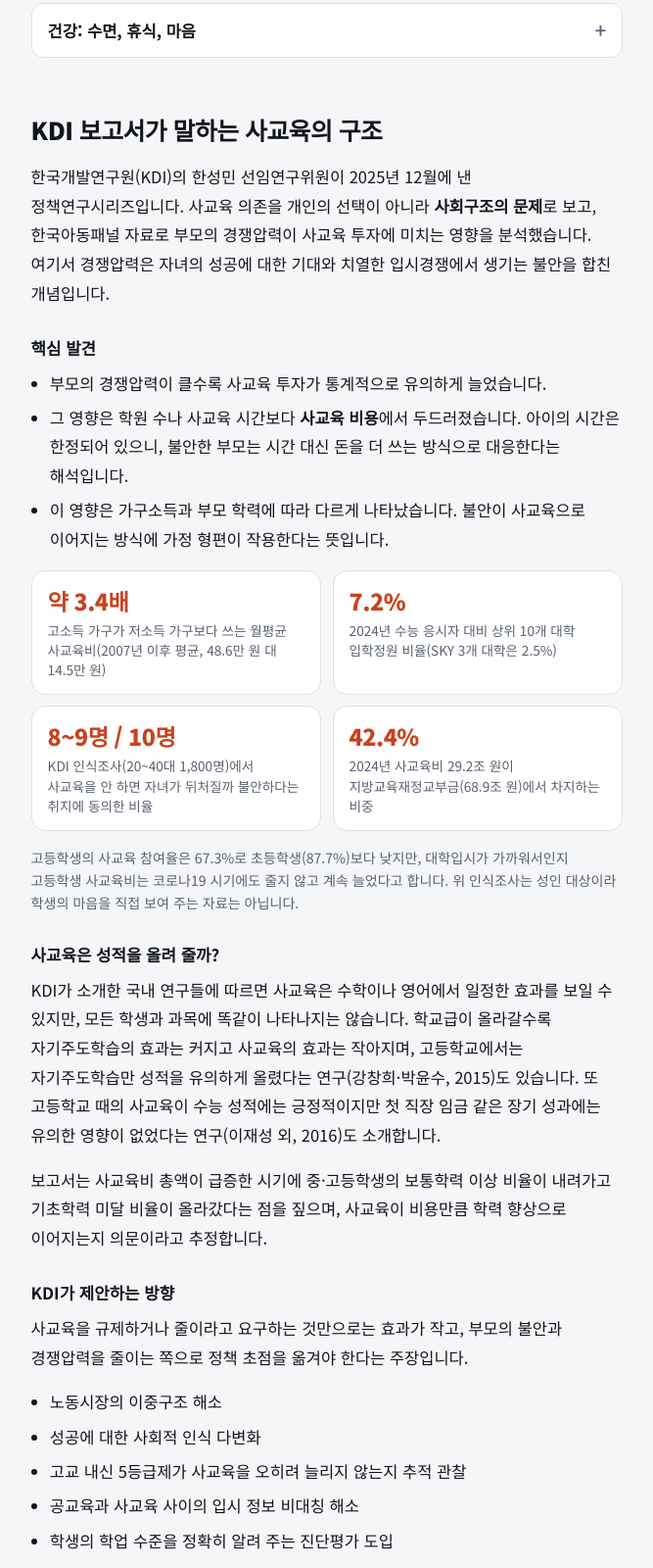
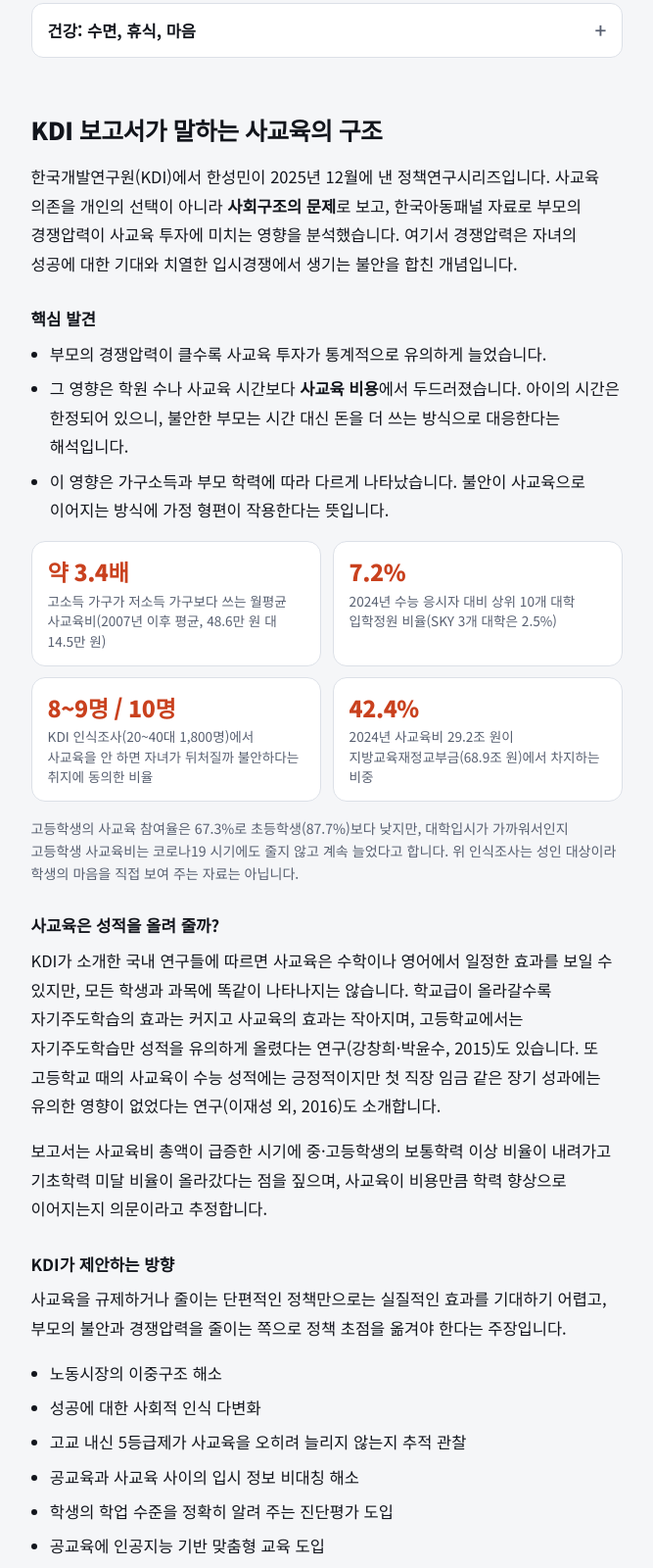
Before and after one commit to Libirdse/sagyoyuk-survey, a plain HTML site: page index.html in a window 1280 px wide. Shown: the part 2477-4077 px from the top of the page at 98% size, without its empty margins (306-973 px from the left). Drawn offline with Linux system fonts and the light colour scheme.

Commit message:
Align KDI summary wording with the report; drop author title

```diff
--- a/index.html
+++ b/index.html
@@ -263,7 +263,7 @@
 
   <section id="research">
     <h2>KDI 보고서가 말하는 사교육의 구조</h2>
-    <p>한국개발연구원(KDI)의 한성민 선임연구위원이 2025년 12월에 낸 정책연구시리즈입니다. 사교육 의존을 개인의 선택이 아니라 <b>사회구조의 문제</b>로 보고, 한국아동패널 자료로 부모의 경쟁압력이 사교육 투자에 미치는 영향을 분석했습니다. 여기서 경쟁압력은 자녀의 성공에 대한 기대와 치열한 입시경쟁에서 생기는 불안을 합친 개념입니다.</p>
+    <p>한국개발연구원(KDI)에서 한성민이 2025년 12월에 낸 정책연구시리즈입니다. 사교육 의존을 개인의 선택이 아니라 <b>사회구조의 문제</b>로 보고, 한국아동패널 자료로 부모의 경쟁압력이 사교육 투자에 미치는 영향을 분석했습니다. 여기서 경쟁압력은 자녀의 성공에 대한 기대와 치열한 입시경쟁에서 생기는 불안을 합친 개념입니다.</p>
 
     <h3>핵심 발견</h3>
     <ul class="plain">
@@ -285,7 +285,7 @@
     <p>보고서는 사교육비 총액이 급증한 시기에 중·고등학생의 보통학력 이상 비율이 내려가고 기초학력 미달 비율이 올라갔다는 점을 짚으며, 사교육이 비용만큼 학력 향상으로 이어지는지 의문이라고 추정합니다.</p>
 
     <h3>KDI가 제안하는 방향</h3>
-    <p>사교육을 규제하거나 줄이라고 요구하는 것만으로는 효과가 작고, 부모의 불안과 경쟁압력을 줄이는 쪽으로 정책 초점을 옮겨야 한다는 주장입니다.</p>
+    <p>사교육을 규제하거나 줄이는 단편적인 정책만으로는 실질적인 효과를 기대하기 어렵고, 부모의 불안과 경쟁압력을 줄이는 쪽으로 정책 초점을 옮겨야 한다는 주장입니다.</p>
     <ul class="plain">
       <li>노동시장의 이중구조 해소</li>
       <li>성공에 대한 사회적 인식 다변화</li>
```
